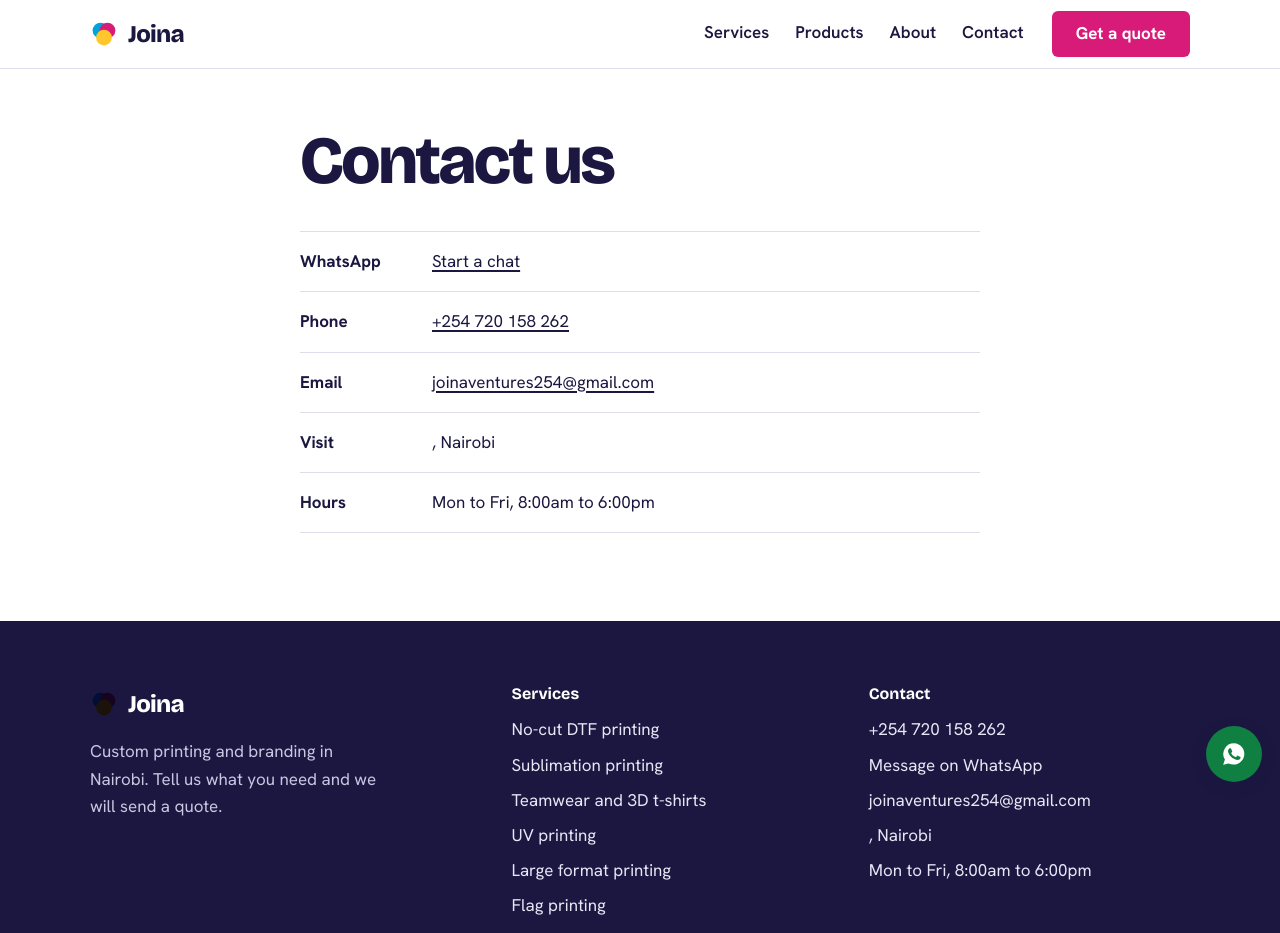
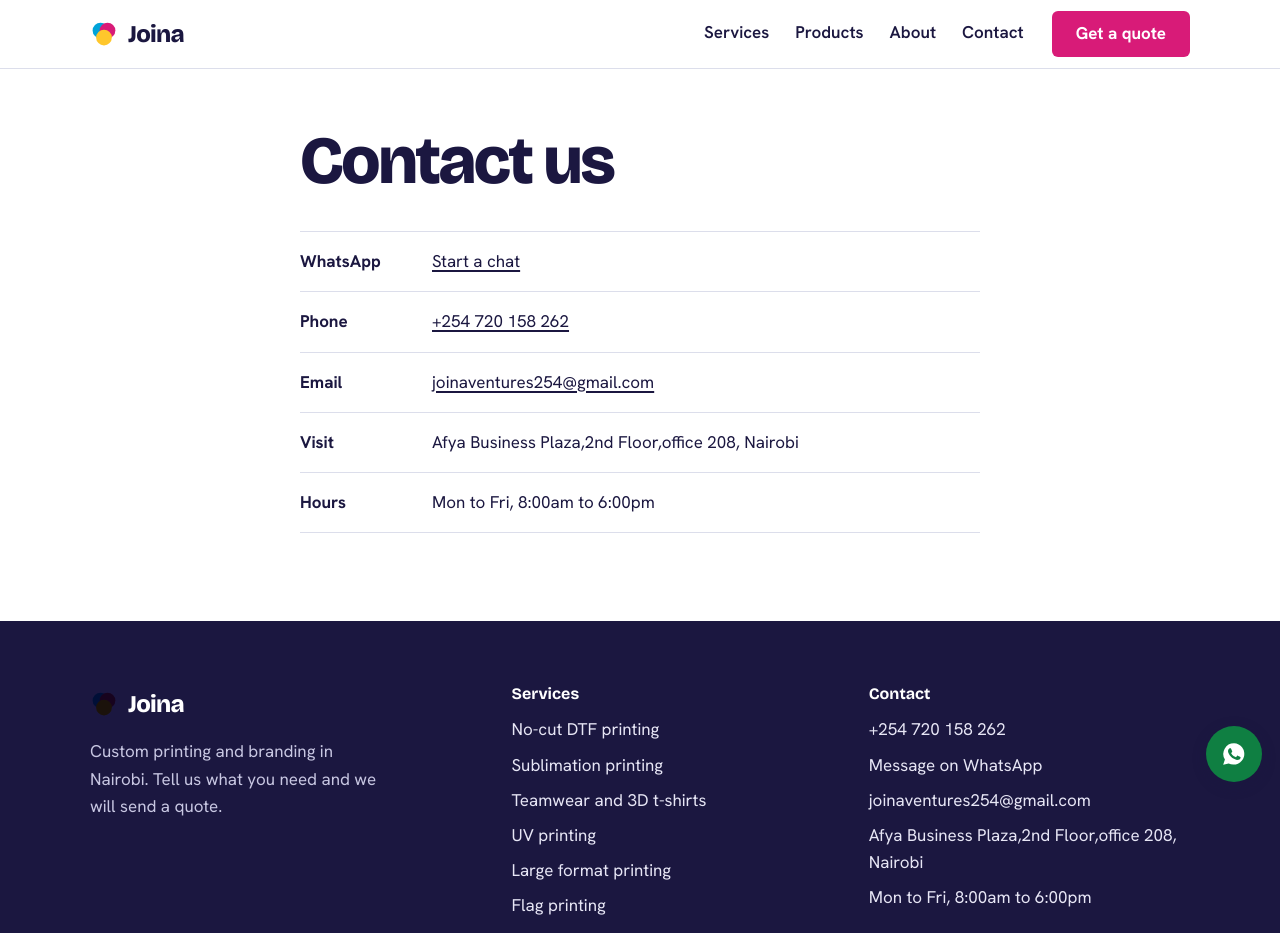
Before and after one commit to Maxoti/joina-ventures, a Next.js app: page /contact in a window 1280 px wide. Shown: the top 933 px of the page. Built offline with nearby package versions, Linux system fonts and the light colour scheme.

Commit message:
changing street to location

```diff
--- a/src/app/contact/page.tsx
+++ b/src/app/contact/page.tsx
@@ -36,7 +36,7 @@
         <div>
           <dt>Visit</dt>
           <dd>
-            {site.address.street}, {site.address.city}
+            {site.address.location}, {site.address.city}
           </dd>
         </div>
         <div>
--- a/src/components/Footer.tsx
+++ b/src/components/Footer.tsx
@@ -36,7 +36,7 @@
             <li>
               <a href={`mailto:${site.email}`}>{site.email}</a>
             </li>
-            <li>{site.address.street}, {site.address.city}</li>
+            <li>{site.address.location}, {site.address.city}</li>
             <li>{site.hours}</li>
           </ul>
         </div>
```
